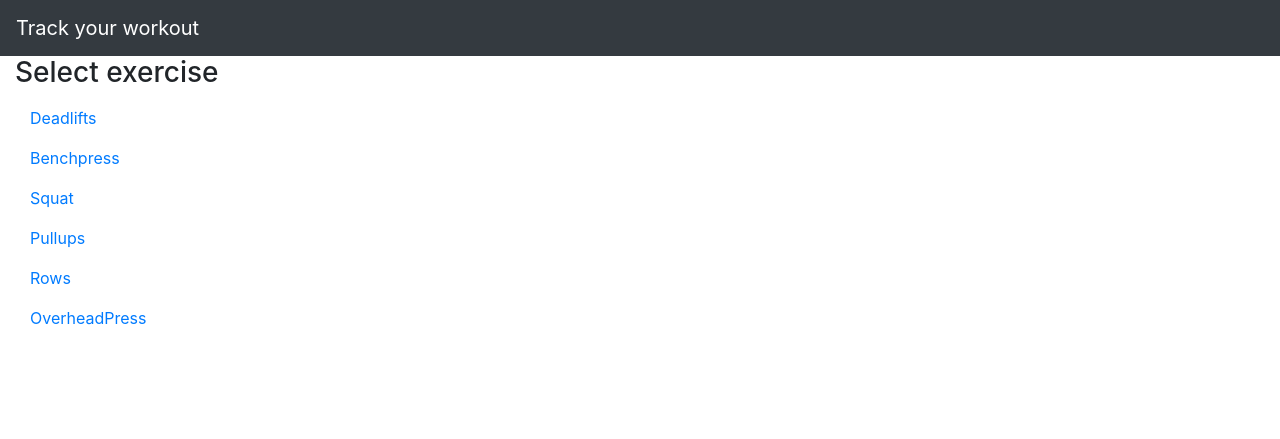
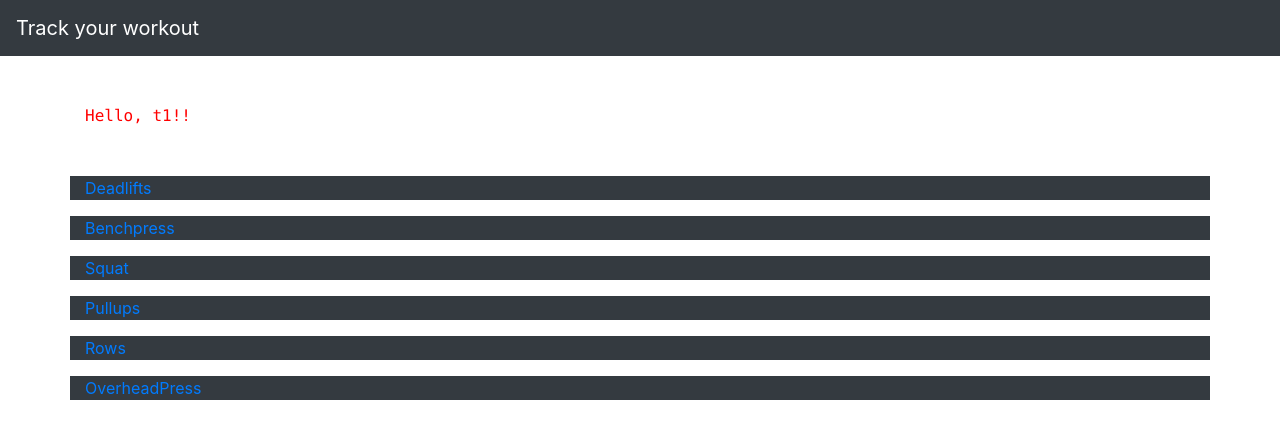
Before and after one commit to lohithmadhala/wk_trc, a Django app: page /11/ in a window 1280 px wide. Shown: the top 439 px of the page. Run offline with Django 3.2, Linux system fonts and the light colour scheme; data comes from the database, SQL or seed files in the repository; both versions use the stored data as it was after the commit; some libraries are stand-ins or nearby versions.

Commit message:
added css static files

```diff
--- a/main/views.py
+++ b/main/views.py
@@ -58,7 +58,7 @@ def user_home_view(request, id):
 
     user = UserDetails.objects.get(id = id) #user
     eList = Exercise.objects.all() #exercises
-    context = {"eList":eList}
+    context = {"eList":eList, 'user': user}
     return render(request, 'userhome.html', context)
 
 def user_exercise_view(request, id, ex_name):
--- /dev/null
+++ b/static/css/styles.css
@@ -0,0 +1,4 @@
+body{
+
+  color: red;
+}
--- a/templates/base.html
+++ b/templates/base.html
@@ -1,3 +1,4 @@
+{% load static %}
 <!DOCTYPE html>
 <html lang="en" dir="ltr">
 
@@ -9,6 +10,8 @@
   <script src="https://cdn.jsdelivr.net/npm/popper.js@1.16.0/dist/umd/popper.min.js" integrity="sha384-Q6E9RHvbIyZFJoft+2mJbHaEWldlvI9IOYy5n3zV9zzTtmI3UksdQRVvoxMfooAo" crossorigin="anonymous"></script>
   <script src="https://stackpath.bootstrapcdn.com/bootstrap/4.5.0/js/bootstrap.min.js" integrity="sha384-OgVRvuATP1z7JjHLkuOU7Xw704+h835Lr+6QL9UvYjZE3Ipu6Tp75j7Bh/kR0JKI" crossorigin="anonymous"></script>
   {% block chart %} {% endblock %}
+  <link rel="stylesheet" href="{% static 'css/styles.css' %}">
+
 </head>
 
 <body>
--- a/templates/userhome.html
+++ b/templates/userhome.html
@@ -1,9 +1,11 @@
 {% extends 'base.html' %}
 
 {% block content %}
-  <h3>Select exercise</h3>
+  <div class="container mt-5 mb-5 text-monospace ">
+    Hello, {{ user.user_name }}!!
+  </div>
   {% for exercise in eList %}
-    <div class="container-fluid mt-3"><a href="{{ request.path }}{{ exercise }}/">{{ exercise.exercise_name }}</a></div>
+    <div class="container mt-3 bg-dark"><a href="{{ request.path }}{{ exercise }}/">{{ exercise.exercise_name }}</a></div>
   {% endfor %}
 
 {% endblock %}
--- a/wk_trc/settings.py
+++ b/wk_trc/settings.py
@@ -11,7 +11,7 @@ https://docs.djangoproject.com/en/2.1/ref/settings/
 """
 
 import os
-
+import django.contrib.staticfiles
 # Build paths inside the project like this: os.path.join(BASE_DIR, ...)
 BASE_DIR = os.path.dirname(os.path.dirname(os.path.abspath(__file__)))
 
@@ -26,6 +26,10 @@ SECRET_KEY = 'snxhp)+q=#ou0@a4p770@+8!si+yz-iw2$-8o%q@50%w%=u(eb'
 DEBUG = True
 
 ALLOWED_HOSTS = []
+
+STATICFILES_DIRS = [
+    os.path.join(BASE_DIR, "static"),
+]
 
 
 # Application definition
```
Also changed, not shown: db.sqlite3.
